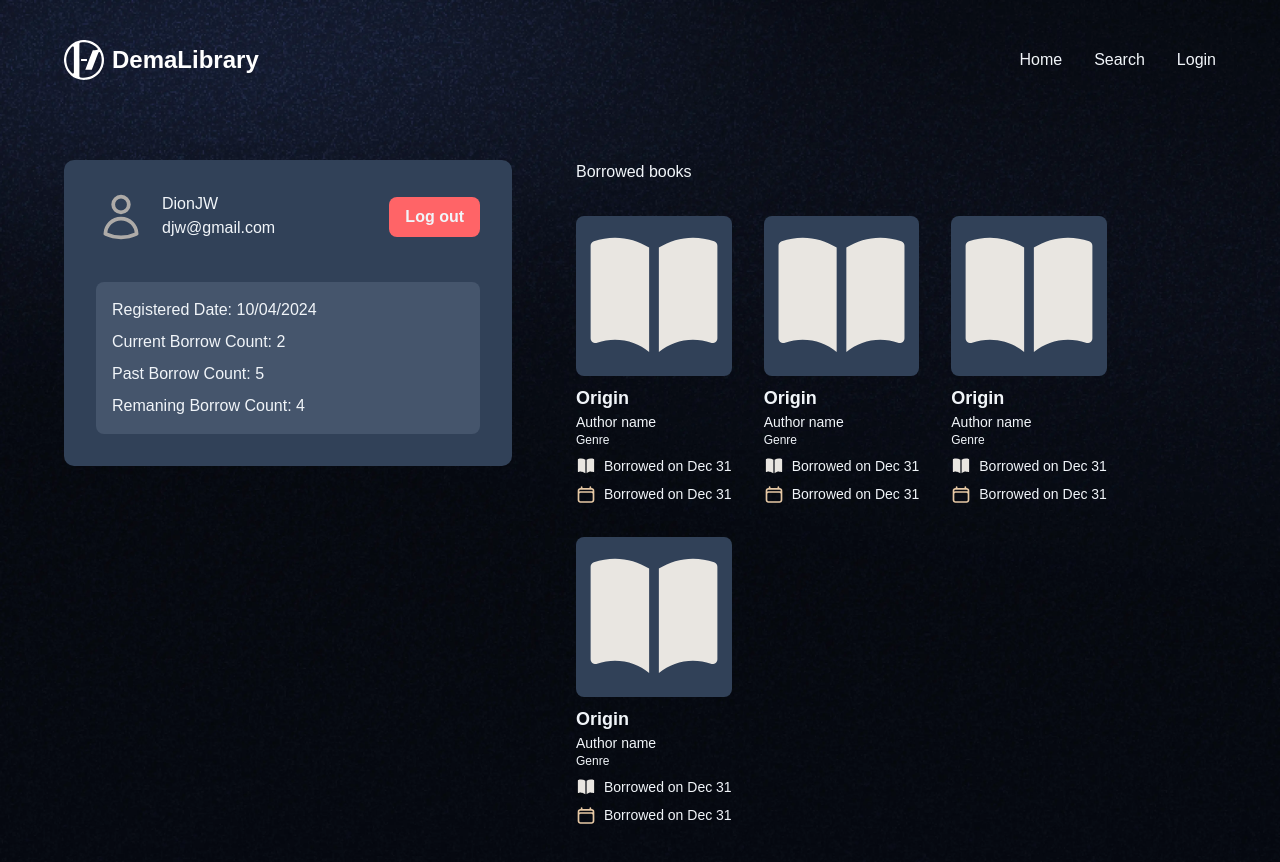
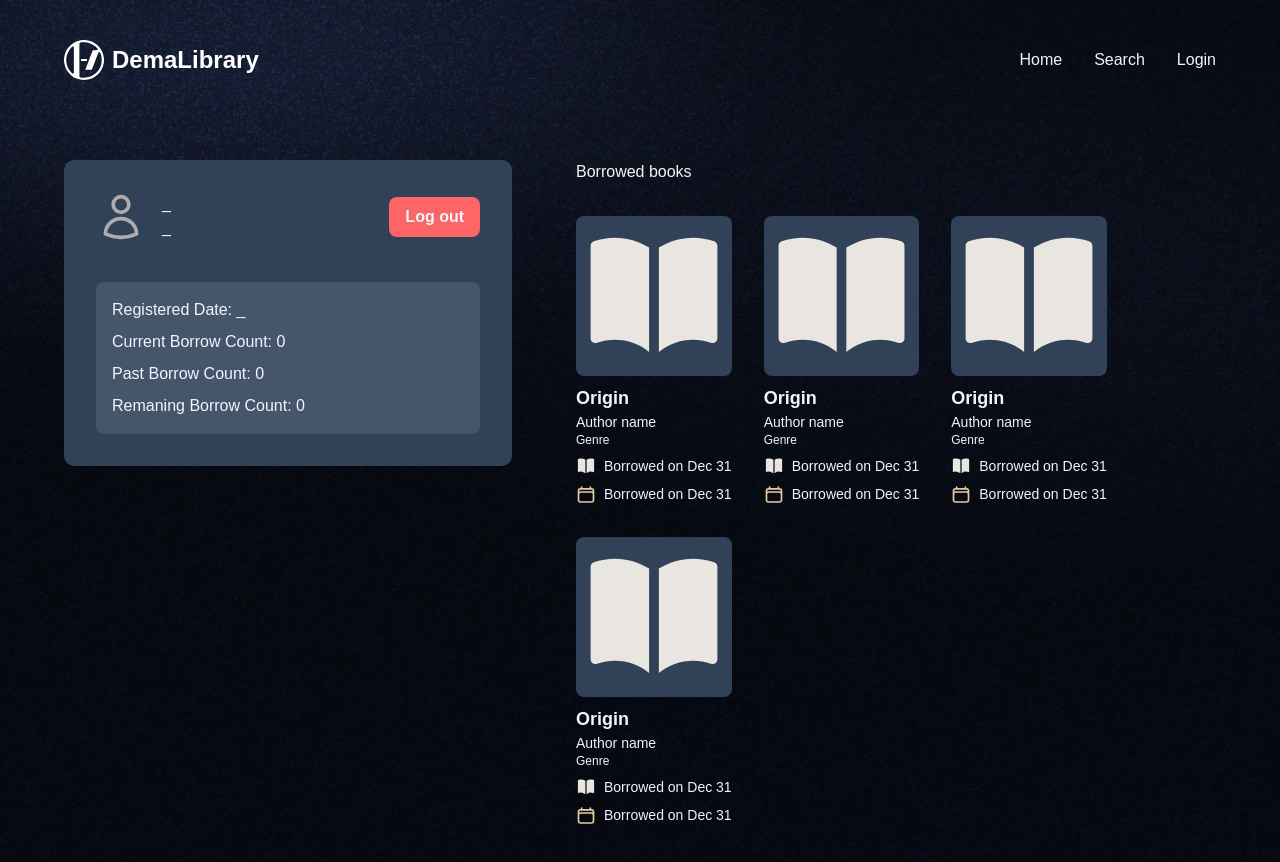
Before and after one commit to DJ-Weiman/dema-library-fe, a Next.js app: page /my-profile in a window 1280 px wide. Shown: the top 862 px of the page. Built offline with nearby package versions, Linux system fonts and the light colour scheme; no server answers; a web font is replaced by a local one.

Commit message:
Finalized Profile Details Fetching functionality

```diff
--- a/app/(root)/layout.tsx
+++ b/app/(root)/layout.tsx
@@ -4,7 +4,7 @@ import React, { ReactNode } from 'react'
 const layout = ({ children }: { children: ReactNode }) => {
     return (
         <main className='root-container'>
-            <div className='max-w-7xl'>
+            <div className=''>
                 <Header />
                 <div className='mt-20 pb-20'>{children}</div>
             </div>
--- a/app/(root)/my-profile/page.tsx
+++ b/app/(root)/my-profile/page.tsx
@@ -8,21 +8,18 @@ import React, { useEffect } from "react";
 const page = () => {
   const { data, error } = useGetUserDetails();
 
-    console.log("Checker _____");
-    console.log(data);
-    console.log(error);
-
   return (
     <div className="flex grow-0 gap-16 justify-between">
       <div className="self-start min-w-md">
         <ProfileCard
-          username="DionJW"
-          email="djw@gmail.com"
-          registeredDate="10/04/2024"
-          pastBorrowCount={5}
-          currentBorrowCount={2}
-          remainingBorrowCount={4}
+          username={data?.name || "_"}
+          email={data?.email || "_"}
+          registeredDate={data?.registered_date || "_"}
+          pastBorrowCount={data?.past_borrow_count || 0}
+          currentBorrowCount={data?.current_borrow_count || 0}
+          remainingBorrowCount={data?.remaining_borrow_count || 0}
         />
+
       </div>
       <div>
         <h2>Borrowed books</h2>
--- a/hooks/useGetUserDetails.ts
+++ b/hooks/useGetUserDetails.ts
@@ -4,19 +4,19 @@ import userDetailsStore from "@/lib/store";
 import { useQuery } from "@tanstack/react-query";
 
 export const useGetUserDetails = () => {
-  const { token } = userDetailsStore();
+  const { token, username } = userDetailsStore();
   const { data, error } = useQuery({
     queryKey: ["user_details"],
     queryFn: async () => {
-      const res = await axiosInstance.get("library/books/users/me", {
-        headers: { Authorization: `Bearer ${token}` },
-      });
+      const res = await axiosInstance.get(`/library/users/me/${username}`,
+        {
+          headers: { Authorization: `Bearer ${token}` },
+        });
       const userDetailsData = userDetailsResponse.safeParse(res.data);
 
       if (userDetailsData.success) return userDetailsData.data;
       else throw new Error(userDetailsData.error.message);
     },
-    retry: 2,
   });
 
   return { data, error };
```
